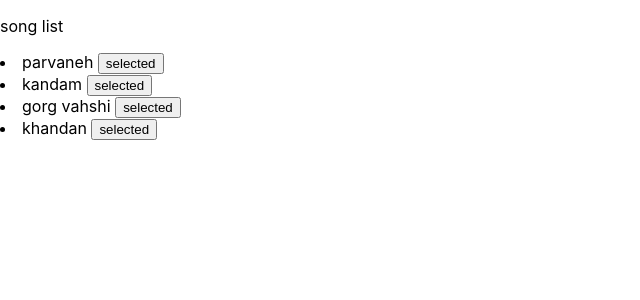
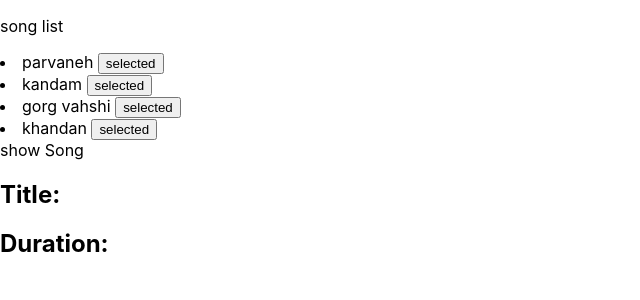
Before and after one commit to mahv7272/reduxtest, a React (Create React App) app: page / in a window 1280 px wide. Shown: the top 300 px of the page, without its empty margins (0-640 px from the left). Built offline with nearby package versions, Linux system fonts and the light colour scheme.

Commit message:
create event for show with action

```diff
--- a/src/app/components/App.js
+++ b/src/app/components/App.js
@@ -1,9 +1,11 @@
+import ShowSong from "./ShowSong";
 import SongList from "./SongList";
 
 const App = () => {
   return (
     <div>
       <SongList></SongList>
+      <ShowSong></ShowSong>
     </div>
   );
 };
--- /dev/null
+++ b/src/app/components/ShowSong.js
@@ -0,0 +1,29 @@
+import React from "react";
+import { connect } from "react-redux";
+
+const ShowSong = (props) => {
+  //   console.log("showsong", props);
+  return (
+    <div>
+      show Song
+      <div>
+        <h2>
+          Title:
+          {props.songs.title}
+        </h2>
+        <h2>
+          Duration:
+          {props.songs.duration}
+        </h2>
+      </div>
+    </div>
+  );
+};
+
+const mapStateToProps = (state) => {
+  console.log("showsong state", state);
+
+  return { songs: state.selectedSong };
+};
+
+export default connect(mapStateToProps)(ShowSong);
--- a/src/app/components/SongList.js
+++ b/src/app/components/SongList.js
@@ -4,7 +4,6 @@ import { selectedSong } from "../actions";
 
 class SongList extends React.Component {
   render() {
-    console.log(this.props);
     return (
       <div>
         <p>song list</p>
--- a/src/app/reducers/index.js
+++ b/src/app/reducers/index.js
@@ -1,7 +1,4 @@
-import {combineReducers,} from "redux"
-
-
-
+import { combineReducers } from "redux";
 
 const songReducer = () => {
   return [
@@ -12,7 +9,7 @@ const songReducer = () => {
   ];
 };
 
-const selectedSongReducer = (selectedSong = null, action) => {
+const selectedSongReducer = (selectedSong = "kandam", action) => {
   if (action.type === "SONG_SELECTED") {
     return action.payload.song;
   }
@@ -20,6 +17,6 @@ const selectedSongReducer = (selectedSong = null, action) => {
 };
 
 export default combineReducers({
-    songs: songReducer,
-    selectedSong:selectedSongReducer
-})
+  songs: songReducer,
+  selectedSong: selectedSongReducer,
+});
```
